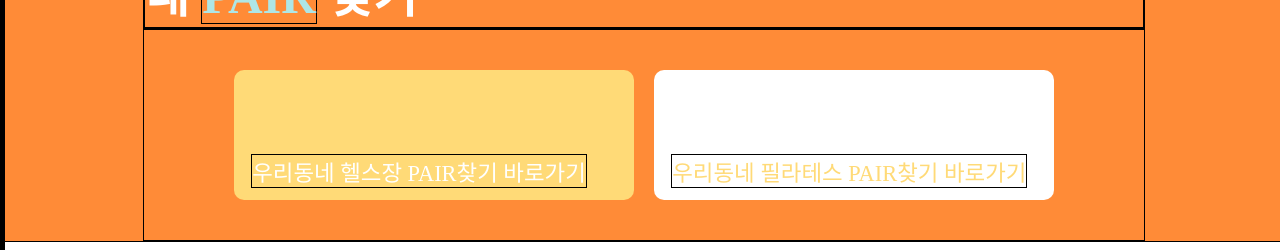
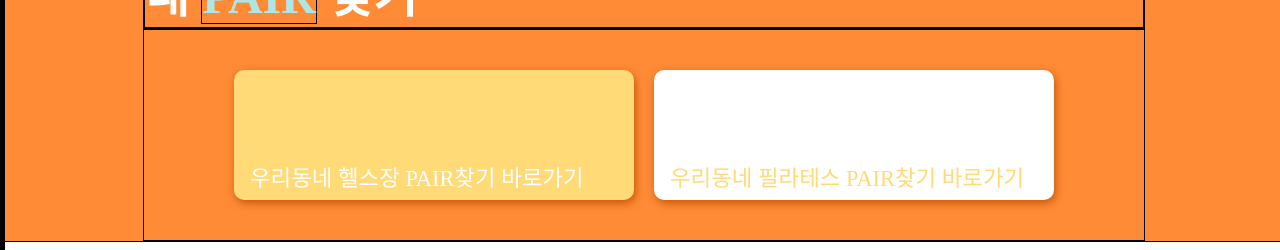
Before and after one commit to seoh77/Spair, a Vue app in the folder front/spair-project/: page / in a window 1280 px wide. Shown: the part 306-556 px from the top of the page. Built offline with nearby package versions, Linux system fonts and the light colour scheme; no server answers; a web font is replaced by a local one; what vue3-kakao-maps would draw is missing.

Commit message:
:lipstick: Design: 버튼 hover시 포인터가 보이도록 CSS 수정

```diff
--- a/front/spair-project/src/components/board/BoardCreate.vue
+++ b/front/spair-project/src/components/board/BoardCreate.vue
@@ -321,6 +321,7 @@
         font-size: 0.9rem ;
         background-color: var(--primary-color);
         font-family: 'NanumSquareRound';
+        cursor: pointer;
     }
 
     #detail_address {
@@ -336,5 +337,6 @@
         width: 7rem;
         height: 2.5rem;
         font-weight: bold;
+        cursor: pointer;
     }
 </style>
--- a/front/spair-project/src/components/board/BoardDetail.vue
+++ b/front/spair-project/src/components/board/BoardDetail.vue
@@ -234,6 +234,7 @@ button {
     font-weight: bold;
     font-family: 'NanumSquareRound';
     height: 2.5rem;
+    cursor: pointer;
 }
 
 button:nth-child(1) {
--- a/front/spair-project/src/components/board/BoardList.vue
+++ b/front/spair-project/src/components/board/BoardList.vue
@@ -316,6 +316,7 @@ const next = () => {
         font-family: 'NanumSquareRound';
         width: 4rem;
         font-size: 0.9rem;
+        cursor: pointer;
     }
 
     #pages div {
--- a/front/spair-project/src/components/board/BoardSearchFilter.vue
+++ b/front/spair-project/src/components/board/BoardSearchFilter.vue
@@ -160,6 +160,7 @@ select {
     font-size: 1.3rem;
     border-radius: 0.5rem;
     padding: 0.4rem 0 0 0;
+    cursor: pointer;
 }
 
 #selected-type {
@@ -248,5 +249,10 @@ button {
     box-shadow: 0.3rem 0.3rem 0.5rem gray;
     border: 1px solid black ;
     padding: 0.4rem 0 0 0;
+    cursor: pointer;
+}
+
+button:active {
+    box-shadow: 0.1rem 0.2srem 0.2rem rgb(73, 73, 73);
 }
 </style>
--- a/front/spair-project/src/components/board/BoardUpdate.vue
+++ b/front/spair-project/src/components/board/BoardUpdate.vue
@@ -217,6 +217,7 @@ button {
     width: 7rem;
     height: 2.5rem;
     font-weight: bold;
+    cursor: pointer;
 }
 
 input:read-only {
--- a/front/spair-project/src/components/common/TheHeaderNav.vue
+++ b/front/spair-project/src/components/common/TheHeaderNav.vue
@@ -182,6 +182,7 @@
         background-color: #FFFFFF;
         font-family: 'Tenada';
         font-size: 1rem;
+        cursor: pointer;
     }
 
     #user {
--- a/front/spair-project/src/components/home/Intro.vue
+++ b/front/spair-project/src/components/home/Intro.vue
@@ -7,14 +7,10 @@
         <div id="shortcut">
             <!--  바로가기 컴포넌트 추가 후 클릭 이벤트 수정 및 추가 예정-->
             <button @click="gym">
-                <p>
-                    우리동네 헬스장 PAIR찾기 바로가기
-                </p>
+                우리동네 헬스장 PAIR찾기 바로가기
             </button>
             <button @click="pilates">
-                <p>
-                    우리동네 필라테스 PAIR찾기 바로가기
-                </p>
+                우리동네 필라테스 PAIR찾기 바로가기
             </button>
         </div>
 
@@ -46,6 +42,7 @@ const pilates = function(){
         align-items: center;
         font-family: 'Tenada';
     }
+
     #h1 {
         width: 75%;
         max-width: 1200px;
@@ -53,14 +50,17 @@ const pilates = function(){
         display: flex;
         flex-direction: column;
     }
+
     h1 {
         margin: 0;
         color: #FFFFFF;
         font-size: 3rem;
     }
+
     span {
         color: var(--secondary-color);
     }
+
     #shortcut {
         width: 75%;
         max-width: 1200px;
@@ -68,6 +68,7 @@ const pilates = function(){
         display: flex;
         justify-content: center;
     }
+
     button {
         border-style: none;
         border-radius: 10px;
@@ -77,18 +78,25 @@ const pilates = function(){
         align-items: flex-end;
         margin: 40px 10px;
         font-family: 'Tenada';
+        padding: 1rem 1rem 0.5rem 1rem;
+        cursor: pointer;
+        box-shadow: 0.1rem 0.2rem 0.5rem #c55707
     }
-    button p {
-        margin: 0.7rem;
-    }
+
     button:first-child {
         background-color: var(--sub-color);
         color:#FFFFFF;
         font-size: 1.4rem;
     }
+
     button:nth-child(2) {
         background-color: #FFFFFF;
         color: var(--sub-color);
         font-size: 1.4rem;
     }
+
+    button:active {
+        box-shadow: 0.1rem 0.1rem 0.1rem #aa4a06
+    }
+
 </style>
```
